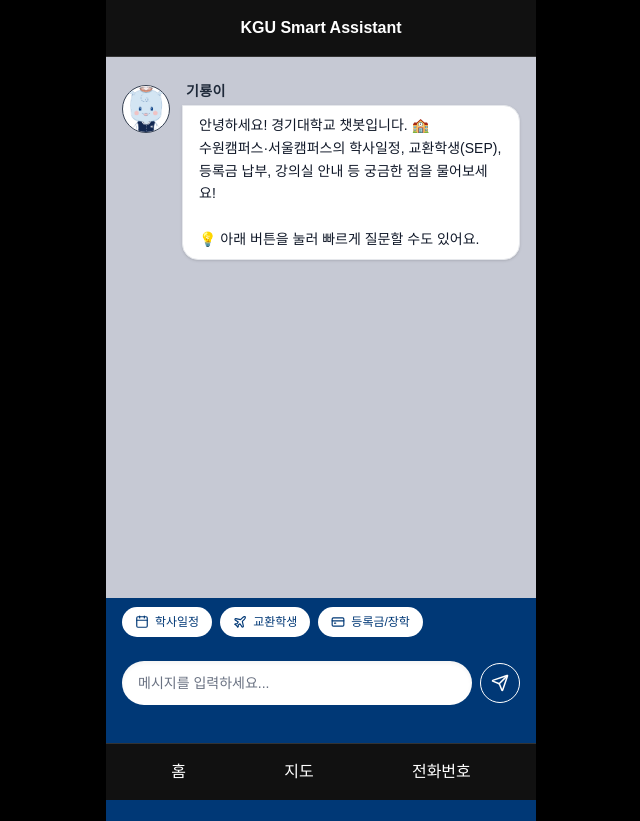
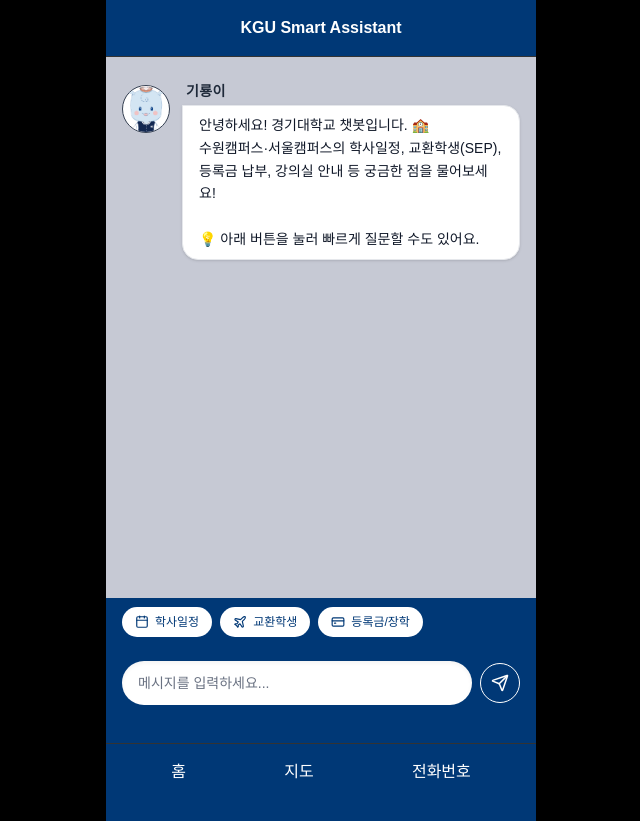
Before and after one commit to KGU-Smart-Assistant/Frontend, a Next.js app in the folder frontend-app/: page / in a window 1280 px wide. Shown: the whole page, without its empty margins (319-959 px from the left). Built offline with nearby package versions, Linux system fonts and the light colour scheme.

Commit message:
fix: Header, BottomNav UI 수정

```diff
--- a/frontend-app/components/BottomNav.jsx
+++ b/frontend-app/components/BottomNav.jsx
@@ -14,11 +14,11 @@
         display: "flex",
         justifyContent: "space-around",
         padding: "16px",
-        backgroundColor: "#111",
+        backgroundColor: "#003876", // 여기 변경
         borderTop: "1px solid #333",
         zIndex: 100,
-      }}
-    >
+  }}
+>
       <Link href="/" style={{ color: "white", textDecoration: "none" }}>
         홈
       </Link>
--- a/frontend-app/components/Header.jsx
+++ b/frontend-app/components/Header.jsx
@@ -3,10 +3,11 @@
     <div
       style={{
         padding: "16px",
-        backgroundColor: "#111",
+        backgroundColor: "#003876", // 여기 변경
         borderBottom: "1px solid #333",
         textAlign: "center",
         fontWeight: "bold",
+        color: "white", // 글자 안보일 수 있어서 추가 추천
       }}
     >
       KGU Smart Assistant
```
